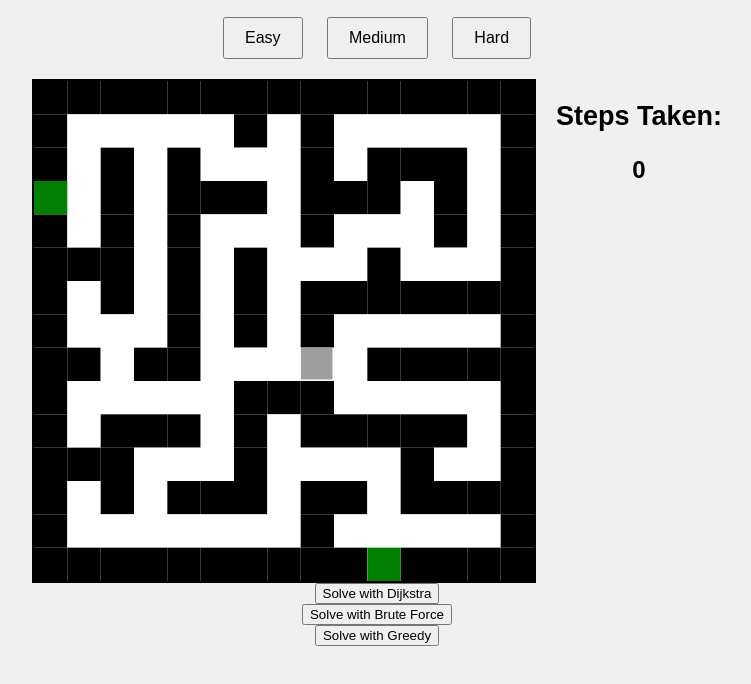
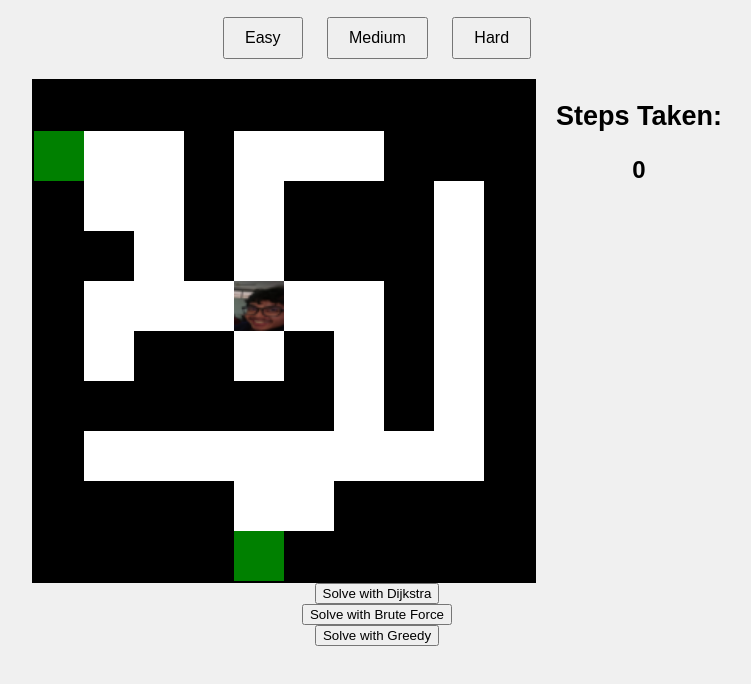
Before and after one commit to TigorBekerja/Tubes_SA, a plain HTML site: page index.html in a window 1280 px wide. Both pictures are taken after a click on the button "Easy". Shown: the part 108-792 px from the top of the page, without its empty margins (263-1014 px from the left). Drawn offline with Linux system fonts and the light colour scheme.

Commit message:
Add files via upload

```diff
--- a/script.js
+++ b/script.js
@@ -8,92 +8,115 @@ const easyButton = document.getElementById('easyButton');
 const mediumButton = document.getElementById('mediumButton');
 const hardButton = document.getElementById('hardButton');
 
-let rows = 25;
-let cols = 25;
+let rows = 20;
+let cols = 20;
 let tileSize = canvas.width / cols;
 
 let stepsTaken = 0;
 
 const easyMaze = [
-    [1, 1, 1, 1, 1, 1, 1, 1, 1, 1, 1, 1, 1, 1, 1],
-    [1, 0, 0, 0, 0, 0, 1, 0, 1, 0, 0, 0, 0, 0, 1],
-    [1, 0, 1, 0, 1, 0, 0, 0, 1, 0, 1, 1, 1, 0, 1],
-    [0, 0, 1, 0, 1, 1, 1, 0, 1, 1, 1, 0, 1, 0, 1],
-    [1, 0, 1, 0, 1, 0, 0, 0, 1, 0, 0, 0, 1, 0, 1],
-    [1, 1, 1, 0, 1, 0, 1, 0, 0, 0, 1, 0, 0, 0, 1],
-    [1, 0, 1, 0, 1, 0, 1, 0, 1, 1, 1, 1, 1, 1, 1],
-    [1, 0, 0, 0, 1, 0, 1, 0, 1, 0, 0, 0, 0, 0, 1],
-    [1, 1, 0, 1, 1, 0, 0, 0, 0, 0, 1, 1, 1, 1, 1],
-    [1, 0, 0, 0, 0, 0, 1, 1, 1, 0, 0, 0, 0, 0, 1],
-    [1, 0, 1, 1, 1, 0, 1, 0, 1, 1, 1, 1, 1, 0, 1],
-    [1, 1, 1, 0, 0, 0, 1, 0, 0, 0, 0, 1, 0, 0, 1],
-    [1, 0, 1, 0, 1, 1, 1, 0, 1, 1, 0, 1, 1, 1, 1],
-    [1, 0, 0, 0, 0, 0, 0, 0, 1, 0, 0, 0, 0, 0, 1],
-    [1, 1, 1, 1, 1, 1, 1, 1, 1, 1, 0, 1, 1, 1, 1]
+    [1, 1, 1, 1, 1, 1, 1, 1, 1, 1],
+    [0, 0, 0, 1, 0, 0, 0, 1, 1, 1],
+    [1, 0, 0, 1, 0, 1, 1, 1, 0, 1],
+    [1, 1, 0, 1, 0, 1, 1, 1, 0, 1],
+    [1, 0, 0, 0, 0, 0, 0, 1, 0, 1],
+    [1, 0, 1, 1, 0, 1, 0, 1, 0, 1],
+    [1, 1, 1, 1, 1, 1, 0, 1, 0, 1],
+    [1, 0, 0, 0, 0, 0, 0, 0, 0, 1],
+    [1, 1, 1, 1, 0, 0, 1, 1, 1, 1],
+    [1, 1, 1, 1, 0, 1, 1, 1, 1, 1]
 ];
 
 const mediumMaze = [
-    [1, 1, 1, 1, 1, 1, 1, 1, 1, 0, 1, 1, 1, 1, 1, 1, 1, 1, 1, 1, 1, 1, 1, 1, 1],
-    [1, 0, 0, 0, 0, 0, 1, 0, 0, 0, 0, 0, 0, 0, 1, 0, 0, 0, 0, 0, 0, 0, 0, 0, 1],
-    [1, 0, 1, 0, 1, 0, 1, 0, 1, 0, 1, 1, 0, 1, 1, 1, 0, 1, 1, 1, 1, 1, 1, 1, 1],
-    [1, 0, 1, 0, 1, 1, 1, 0, 1, 1, 1, 0, 0, 0, 0, 1, 0, 1, 0, 0, 0, 0, 1, 0, 1],
-    [1, 0, 1, 0, 1, 0, 1, 0, 1, 0, 1, 1, 1, 0, 0, 0, 0, 1, 1, 1, 1, 0, 0, 0, 0],
-    [1, 0, 1, 0, 0, 0, 0, 0, 1, 0, 0, 0, 0, 0, 1, 1, 0, 1, 0, 0, 0, 0, 1, 0, 1],
-    [1, 0, 1, 1, 1, 1, 1, 0, 1, 0, 1, 0, 1, 1, 1, 0, 0, 0, 0, 1, 1, 1, 1, 0, 1],
-    [1, 0, 1, 0, 0, 0, 0, 0, 0, 0, 1, 0, 1, 0, 1, 0, 1, 1, 1, 1, 0, 0, 0, 0, 1],
-    [1, 1, 1, 0, 1, 1, 1, 0, 1, 1, 1, 1, 1, 0, 1, 0, 0, 1, 0, 1, 0, 1, 1, 0, 1],
-    [1, 0, 0, 0, 1, 0, 0, 0, 0, 0, 0, 0, 0, 0, 1, 0, 0, 1, 0, 1, 0, 0, 1, 0, 1],
-    [1, 0, 1, 1, 1, 0, 1, 1, 1, 0, 1, 1, 0, 1, 1, 1, 0, 1, 0, 1, 0, 1, 1, 0, 1],
-    [1, 0, 1, 0, 1, 0, 0, 0, 0, 0, 1, 0, 0, 0, 1, 0, 0, 1, 0, 1, 0, 1, 0, 0, 1],
-    [1, 0, 1, 0, 1, 0, 0, 0, 1, 0, 1, 1, 0, 1, 1, 0, 1, 1, 0, 1, 0, 1, 0, 1, 1],
-    [1, 0, 1, 0, 1, 0, 1, 1, 1, 0, 0, 0, 0, 0, 0, 0, 0, 0, 0, 0, 0, 1, 0, 0, 1],
-    [1, 0, 1, 0, 1, 0, 1, 0, 1, 0, 1, 1, 0, 1, 1, 0, 1, 1, 0, 1, 1, 1, 1, 1, 1],
-    [1, 0, 1, 0, 1, 0, 1, 0, 1, 0, 0, 1, 0, 0, 1, 0, 1, 0, 0, 0, 0, 0, 1, 0, 1],
-    [0, 0, 0, 0, 1, 0, 1, 0, 1, 0, 0, 1, 0, 1, 1, 0, 1, 1, 1, 1, 1, 1, 1, 0, 1],
-    [1, 0, 1, 1, 1, 0, 1, 0, 1, 1, 0, 1, 0, 1, 0, 0, 0, 0, 0, 0, 0, 0, 1, 0, 1],
-    [1, 0, 0, 0, 0, 0, 0, 0, 1, 0, 0, 0, 0, 1, 0, 1, 1, 1, 0, 1, 0, 0, 1, 0, 1],
-    [1, 0, 1, 0, 1, 1, 1, 0, 1, 0, 1, 0, 0, 0, 0, 0, 0, 1, 0, 1, 0, 1, 1, 0, 1],
-    [1, 0, 1, 0, 0, 1, 0, 0, 1, 0, 1, 1, 1, 1, 1, 0, 1, 1, 0, 1, 0, 1, 0, 0, 1],
-    [1, 0, 1, 0, 0, 0, 0, 1, 1, 0, 0, 0, 0, 0, 1, 0, 1, 0, 0, 1, 0, 0, 0, 1, 1],
-    [1, 0, 1, 0, 1, 1, 1, 1, 0, 0, 1, 1, 1, 1, 1, 0, 1, 0, 1, 1, 1, 1, 0, 0, 1],
-    [1, 0, 1, 0, 0, 0, 0, 1, 0, 0, 0, 0, 0, 0, 0, 0, 1, 0, 0, 0, 0, 0, 0, 0, 1],
-    [1, 1, 1, 1, 1, 1, 1, 1, 1, 1, 1, 1, 1, 1, 1, 1, 1, 1, 0, 1, 1, 1, 1, 1, 1]
+    [1, 1, 1, 1, 1, 1, 1, 1, 1, 1, 1, 1, 1, 1, 1, 1, 1, 1, 0, 1],
+    [1, 1, 1, 1, 1, 0, 1, 1, 0, 0, 0, 0, 0, 1, 1, 1, 1, 1, 0, 1],
+    [0, 0, 1, 1, 1, 0, 1, 1, 1, 1, 0, 1, 1, 1, 1, 1, 1, 1, 0, 1],
+    [1, 0, 1, 1, 1, 0, 1, 0, 0, 1, 0, 1, 0, 0, 0, 0, 0, 0, 0, 1],
+    [1, 0, 1, 1, 0, 0, 0, 0, 1, 1, 0, 1, 0, 1, 0, 1, 0, 1, 1, 1],
+    [1, 0, 1, 1, 0, 1, 1, 0, 1, 1, 0, 1, 0, 1, 0, 1, 0, 1, 1, 1],
+    [1, 0, 0, 0, 0, 0, 1, 0, 1, 0, 0, 1, 0, 1, 0, 1, 0, 0, 0, 1],
+    [1, 1, 1, 1, 1, 1, 1, 0, 1, 1, 0, 1, 1, 1, 0, 1, 1, 1, 0, 1],
+    [1, 1, 1, 1, 1, 1, 1, 0, 1, 1, 0, 1, 1, 1, 0, 1, 1, 1, 1, 1],
+    [1, 1, 1, 0, 0, 0, 0, 0, 0, 0, 0, 0, 0, 0, 0, 0, 0, 1, 1, 1],
+    [1, 1, 1, 1, 1, 0, 1, 1, 0, 1, 1, 1, 1, 1, 0, 1, 1, 1, 1, 1],
+    [1, 1, 1, 1, 1, 0, 1, 1, 0, 1, 1, 1, 0, 0, 0, 1, 1, 1, 0, 1],
+    [1, 0, 0, 0, 1, 0, 0, 1, 0, 1, 1, 1, 1, 1, 0, 1, 1, 1, 0, 1],
+    [1, 0, 1, 0, 0, 0, 1, 1, 0, 0, 0, 0, 1, 1, 0, 0, 0, 1, 0, 1],
+    [0, 0, 1, 1, 1, 0, 1, 1, 1, 1, 1, 1, 1, 1, 0, 1, 1, 1, 0, 1],
+    [1, 1, 1, 1, 1, 0, 0, 0, 0, 1, 1, 1, 1, 0, 0, 1, 1, 1, 0, 1],
+    [1, 1, 0, 0, 0, 0, 1, 1, 0, 0, 0, 0, 0, 1, 0, 0, 0, 0, 0, 1],
+    [1, 1, 0, 1, 1, 1, 1, 1, 0, 1, 1, 1, 0, 1, 0, 1, 1, 0, 1, 1],
+    [1, 1, 1, 1, 1, 1, 1, 1, 0, 0, 0, 1, 0, 1, 1, 1, 1, 0, 1, 1],
+    [1, 1, 1, 1, 1, 1, 1, 1, 1, 1, 0, 1, 1, 1, 1, 1, 1, 1, 1, 1]
 ];
 
 const hardMaze = [
-    // Labirin 45x45 yang Anda buat
+    [1, 0, 1, 1, 1, 1, 1, 1, 1, 1, 1, 1, 1, 1, 1, 1, 1, 1, 1, 1, 1, 1, 1, 1, 1, 1, 1, 1, 1, 1],
+    [1, 0, 0, 0, 0, 0, 0, 1, 1, 1, 1, 1, 1, 0, 0, 1, 1, 1, 1, 1, 1, 1, 1, 0, 0, 0, 0, 0, 0, 1],
+    [1, 1, 1, 1, 0, 1, 0, 1, 0, 0, 0, 0, 0, 0, 1, 1, 0, 0, 0, 0, 0, 0, 1, 0, 1, 0, 1, 1, 1, 1],
+    [1, 1, 0, 1, 0, 1, 1, 1, 1, 0, 1, 1, 1, 0, 1, 0, 0, 1, 1, 1, 1, 0, 1, 0, 1, 1, 1, 1, 0, 1],
+    [1, 0, 0, 0, 0, 0, 0, 1, 1, 0, 1, 1, 0, 0, 1, 1, 0, 1, 0, 0, 1, 0, 0, 0, 0, 0, 0, 0, 0, 1],
+    [1, 1, 0, 1, 1, 0, 1, 1, 1, 0, 0, 1, 0, 1, 1, 1, 0, 1, 0, 1, 1, 0, 1, 1, 1, 0, 1, 1, 1, 1],
+    [1, 1, 0, 1, 1, 0, 1, 1, 1, 1, 1, 1, 0, 1, 1, 0, 0, 0, 0, 0, 0, 0, 1, 0, 1, 0, 1, 1, 0, 0],
+    [1, 1, 0, 1, 1, 1, 1, 1, 0, 0, 0, 0, 0, 1, 1, 0, 1, 1, 1, 1, 1, 1, 1, 0, 1, 0, 0, 0, 0, 1],
+    [1, 0, 0, 0, 0, 0, 0, 0, 0, 1, 1, 1, 0, 0, 1, 0, 0, 0, 0, 0, 0, 0, 1, 0, 1, 0, 1, 1, 0, 1],
+    [1, 0, 1, 1, 0, 1, 1, 1, 0, 1, 1, 1, 1, 1, 1, 0, 1, 1, 0, 1, 1, 1, 1, 0, 0, 0, 1, 1, 1, 1],
+    [1, 0, 1, 1, 0, 1, 1, 1, 0, 0, 0, 0, 0, 1, 1, 0, 1, 1, 0, 1, 1, 1, 1, 1, 1, 0, 0, 0, 1, 1],
+    [1, 0, 1, 1, 0, 1, 0, 0, 0, 1, 1, 1, 0, 0, 1, 0, 1, 0, 0, 0, 0, 0, 0, 1, 1, 0, 1, 1, 1, 1],
+    [1, 1, 1, 1, 0, 1, 0, 1, 0, 1, 1, 1, 0, 1, 1, 0, 1, 0, 1, 1, 0, 1, 1, 1, 1, 0, 1, 0, 1, 1],
+    [1, 0, 0, 0, 0, 1, 0, 1, 1, 1, 1, 1, 0, 1, 1, 0, 1, 1, 1, 1, 0, 1, 0, 0, 0, 0, 0, 0, 0, 1],
+    [1, 1, 1, 1, 1, 1, 0, 0, 1, 0, 0, 0, 0, 0, 0, 0, 0, 0, 0, 0, 0, 1, 0, 1, 1, 0, 1, 0, 1, 1],
+    [1, 1, 1, 1, 1, 1, 1, 0, 1, 0, 1, 1, 1, 1, 0, 1, 1, 1, 0, 1, 1, 1, 0, 0, 1, 1, 1, 0, 1, 1],
+    [0, 0, 0, 1, 0, 0, 1, 0, 1, 0, 1, 0, 1, 1, 0, 1, 1, 1, 0, 1, 1, 1, 1, 1, 1, 1, 1, 1, 1, 1],
+    [1, 0, 1, 1, 1, 0, 1, 1, 1, 0, 1, 0, 0, 1, 0, 1, 1, 1, 0, 0, 0, 0, 0, 0, 0, 0, 0, 1, 0, 1],
+    [1, 0, 1, 0, 0, 0, 0, 0, 0, 0, 1, 0, 1, 1, 0, 1, 1, 1, 0, 1, 1, 0, 1, 1, 0, 1, 1, 1, 0, 0],
+    [1, 0, 1, 1, 1, 0, 1, 1, 1, 0, 1, 0, 0, 1, 0, 1, 0, 0, 0, 1, 1, 0, 1, 1, 0, 0, 0, 0, 0, 1],
+    [1, 0, 1, 1, 1, 0, 1, 1, 1, 0, 1, 0, 1, 1, 1, 1, 0, 1, 0, 0, 1, 0, 1, 1, 0, 1, 0, 1, 1, 1],
+    [1, 0, 0, 0, 1, 0, 1, 1, 1, 1, 1, 0, 0, 0, 0, 0, 0, 1, 0, 1, 1, 0, 1, 0, 0, 1, 0, 1, 1, 1],
+    [1, 0, 1, 0, 1, 0, 1, 1, 0, 1, 1, 1, 0, 1, 0, 1, 1, 1, 1, 1, 1, 0, 1, 1, 0, 1, 0, 1, 0, 1],
+    [1, 0, 1, 1, 1, 0, 1, 0, 0, 0, 0, 1, 0, 1, 0, 1, 0, 0, 0, 0, 0, 0, 1, 1, 0, 1, 0, 1, 0, 1],
+    [1, 0, 0, 0, 0, 0, 1, 1, 0, 1, 0, 1, 0, 1, 0, 1, 1, 1, 1, 1, 1, 0, 1, 1, 1, 1, 0, 1, 0, 1],
+    [1, 0, 1, 0, 1, 1, 1, 1, 0, 1, 1, 1, 0, 1, 0, 1, 1, 0, 1, 1, 1, 1, 1, 1, 1, 0, 0, 1, 0, 1],
+    [1, 1, 1, 0, 0, 0, 0, 0, 0, 0, 1, 1, 0, 1, 0, 1, 0, 0, 0, 0, 0, 0, 0, 0, 0, 0, 0, 1, 0, 1],
+    [1, 0, 0, 0, 1, 1, 0, 1, 1, 0, 1, 1, 0, 1, 1, 1, 0, 1, 1, 1, 1, 0, 1, 1, 1, 1, 0, 0, 0, 1],
+    [1, 1, 1, 0, 0, 0, 0, 0, 0, 0, 1, 0, 0, 0, 0, 0, 0, 1, 1, 1, 1, 0, 0, 0, 0, 1, 1, 0, 1, 1],
+    [1, 1, 1, 1, 1, 1, 1, 0, 1, 1, 1, 1, 1, 1, 1, 1, 1, 1, 1, 1, 1, 1, 1, 1, 0, 1, 1, 1, 1, 1]
 ];
 
 const player = {
-    x: 13,
-    y: 14,
-    width: 32, // Lebar gambar pemain
-    height: 32, // Tinggi gambar pemain
-    image: new Image(), // Element gambar pemain
-    loaded: false // Apakah gambar sudah dimuat atau belum
+    x: 10,
+    y: 9,
+    width: tileSize,
+    height: tileSize,
+    image: new Image(),
+    loaded: false
 };
 
-player.image.src = 'D:\\Downloads\\nail.png'; // Ganti 'path_to_your_image.png' dengan lokasi file gambar Anda
+player.image.src = 'nail.png';
 player.image.onload = function() {
     player.loaded = true;
-    alert('udah ke load!')
     draw();
 };
 
 const finishes = {
-    easy:
-    [
-        { x: 0, y: 3, color: 'green' },
-        { x: 10, y: 14, color: 'green' },
+    easy: [
+        { x: 0, y: 1, color: 'green' },
+        { x: 4, y: 9, color: 'green' }
     ],
-    medium:
-    [
-        { x: 9, y: 0, color: 'green' },
+    medium: [
+        { x: 0, y: 2, color: 'green' },
+        { x: 0, y: 14, color: 'green' },
+        { x: 18, y: 0, color: 'green' },
+        { x: 10, y: 19, color: 'green' }
+    ],
+    hard: [
+        { x: 1, y: 0, color: 'green' },
+        { x: 29, y: 6, color: 'green' },
         { x: 0, y: 16, color: 'green' },
-        { x: 24, y: 4, color: 'green' },
-        { x: 18, y: 24, color: 'green' }
-    ],
-    hard: { x: 43, y: 43, color: 'green' }  // Finish point for hardMaze
+        { x: 29, y: 18, color: 'green' },
+        { x: 7, y: 29, color: 'green' },
+        { x: 24, y: 29, color: 'green'}
+    ]
 };
 
 let maze = mediumMaze;
@@ -102,24 +125,28 @@ let currentFinish = finishes.medium;
 function updateMaze(difficulty) {
     if (difficulty === 'easy') {
         maze = easyMaze;
-        rows = 15;
-        cols = 15;
-        player.x = 8
-        player.y = 8
+        rows = 10;
+        cols = 10;
+        player.x = 4;
+        player.y = 4;
         currentFinish = finishes.easy;
     } else if (difficulty === 'medium') {
         maze = mediumMaze;
-        rows = 25;
-        cols = 25;
-        player.x = 13
-        player.y = 14
+        rows = 20;
+        cols = 20;
+        player.x = 10;
+        player.y = 9;
         currentFinish = finishes.medium;
     } else if (difficulty === 'hard') {
         maze = hardMaze;
-        rows = 45;
-        cols = 45;
+        rows = 30;
+        cols = 30;
+        player.x = 14;
+        player.y = 14;
         currentFinish = finishes.hard;
     }
+    player.width = canvas.width / cols
+    player.height = canvas.width / cols
     tileSize = canvas.width / cols;
     stepsTaken = 0;
     updateSteps();
@@ -147,8 +174,7 @@ function drawPlayer() {
     if (player.loaded) {
         ctx.drawImage(player.image, player.x * tileSize, player.y * tileSize, player.width, player.height);
     } else {
-        // Jika gambar belum dimuat, Anda bisa menampilkan pemain sebagai persegi biru sementara
-        ctx.fillStyle = player.color;
+        ctx.fillStyle = 'blue';
         ctx.fillRect(player.x * tileSize, player.y * tileSize, tileSize, tileSize);
     }
 }
@@ -186,25 +212,17 @@ function movePlayer(dx, dy) {
         updateSteps();
         if (Array.isArray(currentFinish)) {
             if (currentFinish.some(finish => player.x === finish.x && player.y === finish.y)) {
+                stepsTaken++
+                updateSteps();
                 alert('Congratulations! You reached a finish!');
                 stepsTaken = 0;
-                if (rows == 15) {
-                    player.x = 8
-                    player.y = 8
-                } else if (rows = 25) {
-                    player.x = 13
-                    player.y = 14
+                if (rows === 10) {
+                    updateMaze('easy');
+                } else if (rows === 20) {
+                    updateMaze('medium');
+                } else if (rows === 30) {
+                    updateMaze('hard');
                 }
-            }
-        } else if (player.x === currentFinish.x && player.y === currentFinish.y) {
-            alert('Congratulations! You reached the finish!');
-            stepsTaken = 0;
-            if (rows == 15) {
-                player.x = 8
-                player.y = 8
-            } else if (rows == 25) {
-                player.x = 13
-                player.y = 14
             }
         }
     }
@@ -217,7 +235,9 @@ function moveAlongPath(path) {
         if (index < path.length) {
             player.x = path[index][0];
             player.y = path[index][1];
-            stepsTaken++;
+            if (index > 0) {
+                stepsTaken++;
+            }
             updateSteps();
             draw();
             index++;
@@ -268,11 +288,11 @@ function dijkstra() {
         path.push([cx, cy]);
         [cx, cy] = previous[cy][cx];
     }
+    path.push([player.x, player.y]);
     path.reverse();
 
     return path;
 }
-
 
 function bruteForce() {
     const directions = [
@@ -281,7 +301,8 @@ function bruteForce() {
 
     function dfs(x, y, visited, path) {
         if (currentFinish.some(finish => finish.x === x && finish.y === y)) {
-            return path;
+            allPaths.push([...path, [x, y]]);
+            return;
         }
 
         visited[y][x] = true;
@@ -291,18 +312,28 @@ function bruteForce() {
             const ny = y + dy;
 
             if (nx >= 0 && ny >= 0 && nx < cols && ny < rows && !visited[ny][nx] && maze[ny][nx] === 0) {
-                const newPath = dfs(nx, ny, visited, [...path, [nx, ny]]);
-                if (newPath) return newPath;
+                dfs(nx, ny, visited, [...path, [x, y]]);
             }
         }
 
         visited[y][x] = false;
-        return null;
     }
 
+    const allPaths = [];
     const visited = Array(rows).fill(null).map(() => Array(cols).fill(false));
-    const path = dfs(player.x, player.y, visited, [[player.x, player.y]]);
-    return path || [];
+    dfs(player.x, player.y, visited, []);
+
+    if (allPaths.length === 0) return [];
+
+    // Find the shortest path
+    let bestPath = allPaths[0];
+    for (const path of allPaths) {
+        if (path.length < bestPath.length) {
+            bestPath = path;
+        }
+    }
+
+    return bestPath;
 }
 
 function greedy() {
@@ -345,25 +376,23 @@ function greedy() {
         path.push([cx, cy]);
         [cx, cy] = previous[cy][cx];
     }
+    path.push([player.x, player.y]); // Include the initial position
     path.reverse();
 
     return path;
 }
 
 solveButtonDijkstra.addEventListener('click', () => {
-    stepsTaken = 0;
     const path = dijkstra();
     moveAlongPath(path);
 });
 
 solveButtonBruteForce.addEventListener('click', () => {
-    stepsTaken = 0;
     const path = bruteForce();
     moveAlongPath(path);
 });
 
 solveButtonGreedy.addEventListener('click', () => {
-    stepsTaken = 0;
     const path = greedy();
     moveAlongPath(path);
 });
```
Also changed, not shown: index.html (+1 -1 lines), nail.png (added).
